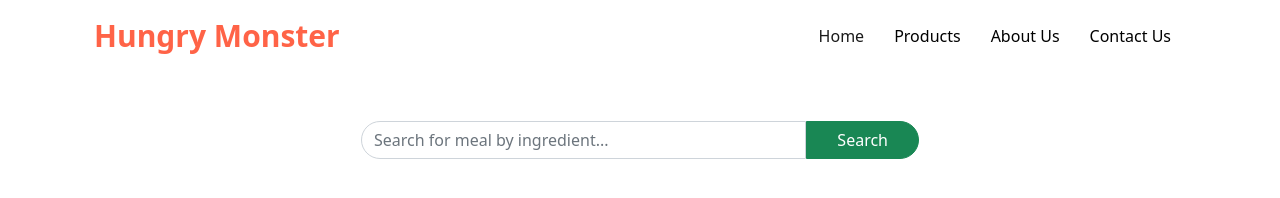
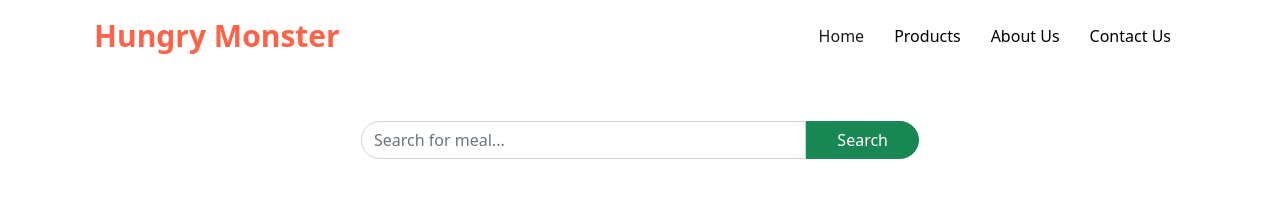
Before and after one commit to shmanik14/hungry-monster-with-api, a plain HTML site: page index.html in a window 1280 px wide. Drawn offline with nearby package versions, Linux system fonts and the light colour scheme.

Commit message:
change search input placeholder

```diff
--- a/index.html
+++ b/index.html
@@ -47,7 +47,7 @@
             <div class="row">
                 <div class="col-md-6 offset-md-3">
                     <div class="d-flex">
-                        <input id="search-input" class="form-control" type="search" placeholder="Search for meal by ingredient..." aria-label="Search">
+                        <input id="search-input" class="form-control" type="search" placeholder="Search for meal..." aria-label="Search">
                         <button id="search-btn" class="btn btn-success" type="submit">Search</button>
                     </div>
                 </div>
```
